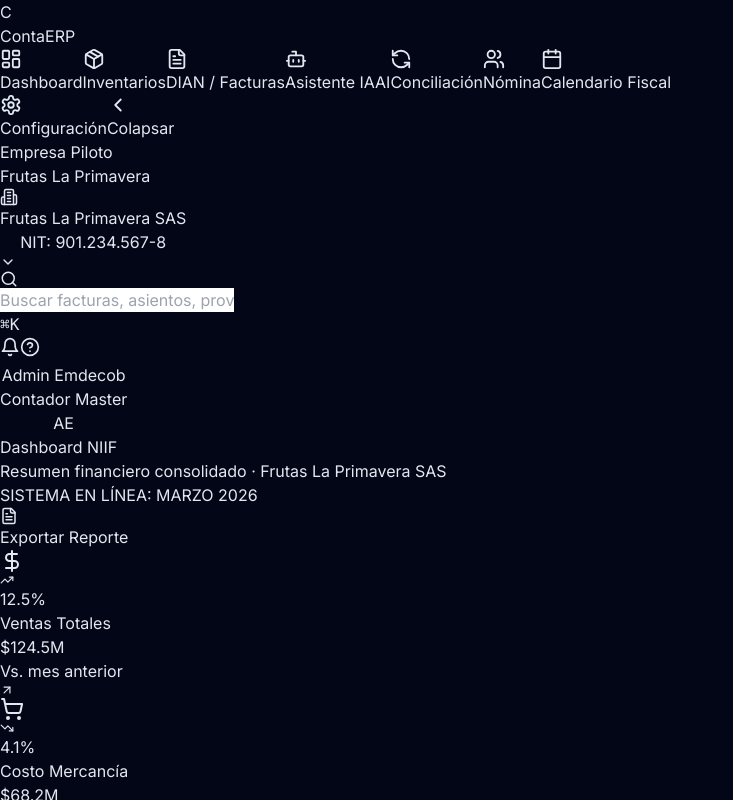
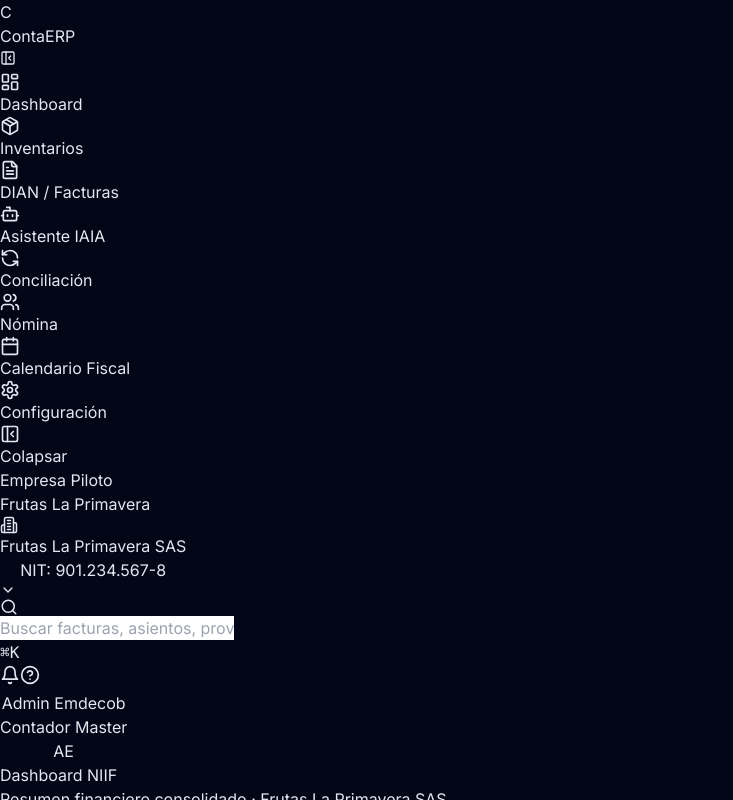
Before and after one commit to akflorez/erpkari, a React (Vite) app: page / in a window 1280 px wide. Both pictures are taken after a click on the button "Iniciar Sesión". Shown: the top 800 px of the page, without its empty margins (0-733 px from the left). Built offline with nearby package versions, Linux system fonts and the light colour scheme; the HTML template or start-up script is replaced by a standard one.

Commit message:
feat: smooth animated sidebar expand/collapse with tooltips

```diff
--- a/src/components/Sidebar.tsx
+++ b/src/components/Sidebar.tsx
@@ -1,4 +1,4 @@
-import React from 'react';
+import React, { useState } from 'react';
 import {
   LayoutDashboard,
   Package,
@@ -7,10 +7,11 @@
   RefreshCcw,
   Users,
   Calendar,
-  Bell,
   Settings,
   ChevronLeft,
-  ChevronRight
+  ChevronRight,
+  PanelLeftClose,
+  PanelLeftOpen
 } from 'lucide-react';
 import { clsx, type ClassValue } from 'clsx';
 import { twMerge } from 'tailwind-merge';
@@ -30,96 +31,175 @@
 ];
 
 export const Sidebar = ({ activeTab, setActiveTab }: { activeTab: string, setActiveTab: (id: string) => void }) => {
-  const [collapsed, setCollapsed] = React.useState(false);
+  const [collapsed, setCollapsed] = useState(false);
 
   return (
     <aside
       className={cn(
-        "h-screen glass border-r border-white/5 flex flex-col transition-all duration-300 z-50",
-        collapsed ? "w-20" : "w-64"
+        "h-screen glass border-r border-white/5 flex flex-col transition-[width] duration-300 ease-in-out z-50 overflow-hidden",
+        collapsed ? "w-[72px]" : "w-64"
       )}
     >
-      {/* Logo */}
-      <div className="p-6 flex items-center gap-3">
-        <div className="w-10 h-10 rounded-xl bg-gradient-to-br from-indigo-500 to-purple-600 flex items-center justify-center flex-shrink-0 shadow-lg shadow-indigo-500/20">
-          <span className="font-bold text-white text-xl">C</span>
+      {/* Logo + Toggle Button Row */}
+      <div className={cn(
+        "flex items-center border-b border-white/5 flex-shrink-0",
+        collapsed ? "justify-center px-0 py-5" : "justify-between px-5 py-5"
+      )}>
+        <div className={cn("flex items-center gap-3", collapsed && "justify-center")}>
+          <div className="w-9 h-9 rounded-xl bg-gradient-to-br from-indigo-500 to-purple-600 flex items-center justify-center flex-shrink-0 shadow-lg shadow-indigo-500/20">
+            <span className="font-bold text-white text-lg">C</span>
           </div>
-        {!collapsed && (
-          <span className="font-bold text-xl tracking-tight bg-clip-text text-transparent bg-gradient-to-r from-white to-slate-400">
+          <div className={cn(
+            "overflow-hidden transition-all duration-300 ease-in-out",
+            collapsed ? "w-0 opacity-0" : "w-28 opacity-100"
+          )}>
+            <span className="font-bold text-lg tracking-tight bg-clip-text text-transparent bg-gradient-to-r from-white to-slate-400 whitespace-nowrap block">
               ContaERP
             </span>
+          </div>
+        </div>
+
+        {/* Toggle button - only shown when expanded */}
+        {!collapsed && (
+          <button
+            onClick={() => setCollapsed(true)}
+            className="w-7 h-7 rounded-lg flex items-center justify-center text-slate-500 hover:text-white hover:bg-white/10 transition-all duration-200 flex-shrink-0"
+            title="Colapsar menú"
+          >
+            <PanelLeftClose size={16} />
+          </button>
         )}
       </div>
 
       {/* Navigation */}
-      <nav className="flex-1 px-3 space-y-1">
+      <nav className="flex-1 px-2 py-3 space-y-0.5 overflow-y-auto overflow-x-hidden">
         {navItems.map((item) => {
           const Icon = item.icon;
           const isActive = activeTab === item.id;
 
           return (
+            <div key={item.id} className="relative group/item">
               <button
-              key={item.id}
                 onClick={() => setActiveTab(item.id)}
                 className={cn(
-                "w-full flex items-center gap-3 px-3 py-3 rounded-xl transition-all duration-200 group relative",
+                  "w-full flex items-center gap-3 px-3 py-2.5 rounded-xl transition-all duration-200 relative",
+                  collapsed ? "justify-center" : "justify-start",
                   isActive
                     ? "bg-indigo-500/10 text-indigo-400"
                     : "text-slate-400 hover:bg-white/5 hover:text-white"
                 )}
               >
-              <Icon size={22} className={cn("flex-shrink-0", isActive && "animate-pulse")} />
-              {!collapsed && (
-                <span className="font-medium text-sm">
+                {/* Active indicator bar */}
+                {isActive && (
+                  <div className="absolute left-0 top-1/2 -translate-y-1/2 w-1 h-5 bg-indigo-500 rounded-full shadow-[0_0_8px_rgba(99,102,241,0.8)]" />
+                )}
+
+                <Icon
+                  size={20}
+                  className={cn(
+                    "flex-shrink-0 transition-transform duration-200",
+                    isActive && "text-indigo-400",
+                    !collapsed && "group-hover/item:scale-110"
+                  )}
+                />
+
+                {/* Label - slides in/out */}
+                <div className={cn(
+                  "overflow-hidden transition-all duration-300 ease-in-out flex items-center gap-2 flex-1 min-w-0",
+                  collapsed ? "w-0 opacity-0" : "opacity-100"
+                )}>
+                  <span className="font-medium text-sm whitespace-nowrap truncate">
                     {item.label}
                   </span>
-              )}
-              {isActive && (
-                <div className="absolute left-0 w-1 h-6 bg-indigo-500 rounded-full shadow-[0_0_8px_rgba(99,102,241,0.8)]" />
-              )}
-              {item.highlight && !collapsed && (
-                <span className="ml-auto text-[10px] font-bold bg-indigo-500/20 text-indigo-400 px-1.5 py-0.5 rounded uppercase tracking-wider">
-                  AI
+                  {item.highlight && (
+                    <span className="text-[9px] font-bold bg-indigo-500/20 text-indigo-400 px-1.5 py-0.5 rounded uppercase tracking-wider flex-shrink-0">
+                      IA
                     </span>
                   )}
+                </div>
               </button>
+
+              {/* Tooltip when collapsed */}
+              {collapsed && (
+                <div className="absolute left-full top-1/2 -translate-y-1/2 ml-3 px-3 py-1.5 bg-slate-800 border border-white/10 text-white text-xs font-semibold rounded-lg shadow-xl pointer-events-none opacity-0 group-hover/item:opacity-100 transition-opacity duration-200 whitespace-nowrap z-[200]">
+                  {item.label}
+                  {item.highlight && <span className="ml-1.5 text-[8px] bg-indigo-500/20 text-indigo-400 px-1 py-0.5 rounded uppercase">IA</span>}
+                  <div className="absolute right-full top-1/2 -translate-y-1/2 border-4 border-transparent border-r-slate-800" />
+                </div>
+              )}
+            </div>
           );
         })}
       </nav>
 
-      {/* Bottom Actions */}
-      <div className="p-4 space-y-1">
+      {/* Bottom section */}
+      <div className="p-2 space-y-0.5 border-t border-white/5 flex-shrink-0">
+
+        {/* Configuracion */}
+        <div className="relative group/item">
           <button
             onClick={() => setActiveTab('configuracion')}
             className={cn(
-            "w-full flex items-center gap-3 px-3 py-3 rounded-xl transition-all",
+              "w-full flex items-center gap-3 px-3 py-2.5 rounded-xl transition-all duration-200",
+              collapsed ? "justify-center" : "justify-start",
               activeTab === 'configuracion'
                 ? "bg-indigo-500/10 text-indigo-400"
                 : "text-slate-400 hover:bg-white/5 hover:text-white"
             )}
           >
-          <Settings size={22} />
-          {!collapsed && <span className="font-medium text-sm">Configuración</span>}
+            <Settings size={20} className="flex-shrink-0" />
+            <div className={cn(
+              "overflow-hidden transition-all duration-300 ease-in-out",
+              collapsed ? "w-0 opacity-0" : "opacity-100"
+            )}>
+              <span className="font-medium text-sm whitespace-nowrap">Configuración</span>
+            </div>
           </button>
+          {collapsed && (
+            <div className="absolute left-full top-1/2 -translate-y-1/2 ml-3 px-3 py-1.5 bg-slate-800 border border-white/10 text-white text-xs font-semibold rounded-lg shadow-xl pointer-events-none opacity-0 group-hover/item:opacity-100 transition-opacity duration-200 whitespace-nowrap z-[200]">
+              Configuración
+              <div className="absolute right-full top-1/2 -translate-y-1/2 border-4 border-transparent border-r-slate-800" />
+            </div>
+          )}
+        </div>
+
+        {/* Expand/Collapse toggle */}
         <button
           onClick={() => setCollapsed(!collapsed)}
-          className="w-full flex items-center gap-3 px-3 py-3 rounded-xl text-slate-500 hover:text-white transition-all"
+          className={cn(
+            "w-full flex items-center gap-3 px-3 py-2.5 rounded-xl text-slate-500 hover:text-white hover:bg-white/5 transition-all duration-200",
+            collapsed ? "justify-center" : "justify-start"
+          )}
+          title={collapsed ? "Expandir menú" : "Colapsar menú"}
         >
-          {collapsed ? <ChevronRight size={22} /> : <ChevronLeft size={22} />}
-          {!collapsed && <span className="font-medium text-sm">Colapsar</span>}
+          {collapsed
+            ? <PanelLeftOpen size={20} className="flex-shrink-0" />
+            : <PanelLeftClose size={20} className="flex-shrink-0" />
+          }
+          <div className={cn(
+            "overflow-hidden transition-all duration-300 ease-in-out",
+            collapsed ? "w-0 opacity-0" : "opacity-100"
+          )}>
+            <span className="font-medium text-sm whitespace-nowrap">Colapsar</span>
+          </div>
         </button>
       </div>
 
-      {/* Beta Indicator */}
-      {!collapsed && (
-        <div className="p-4 mx-4 mb-6 glass rounded-xl border-indigo-500/10">
-          <p className="text-[10px] text-slate-500 uppercase tracking-widest font-bold mb-1">Empresa Piloto</p>
+      {/* Company tag - only when expanded */}
+      <div className={cn(
+        "overflow-hidden transition-all duration-300 ease-in-out",
+        collapsed ? "max-h-0 opacity-0 mb-0" : "max-h-24 opacity-100 mb-4"
+      )}>
+        <div className="px-4">
+          <div className="glass rounded-xl border-indigo-500/10 p-3">
+            <p className="text-[9px] text-slate-500 uppercase tracking-widest font-bold mb-0.5">Empresa Piloto</p>
             <p className="text-xs font-semibold text-slate-300">Frutas La Primavera</p>
             <div className="mt-2 h-1 w-full bg-slate-800 rounded-full overflow-hidden">
               <div className="h-full w-3/4 bg-indigo-500 shadow-[0_0_8px_rgba(99,102,241,0.5)]" />
             </div>
           </div>
-      )}
+        </div>
+      </div>
     </aside>
   );
 };
```
Lines whose indentation alone changed are shown as unchanged.
